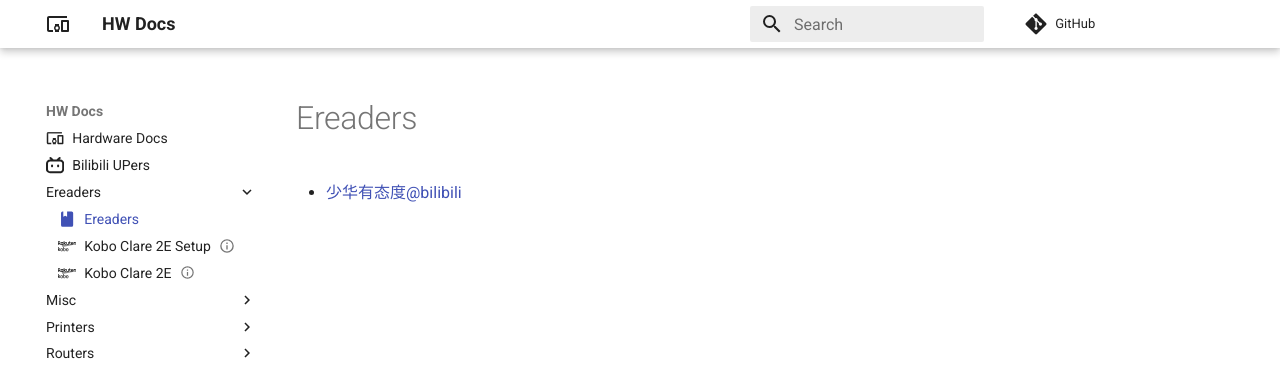
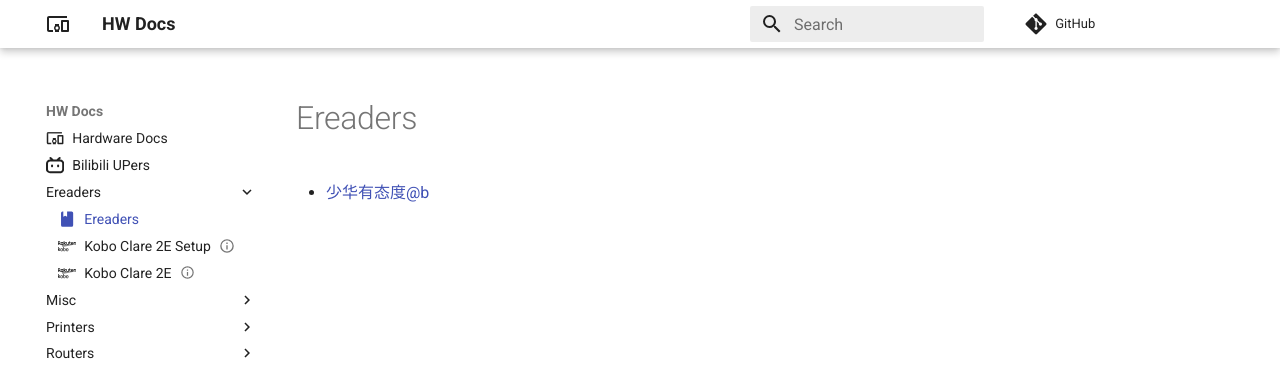
Before and after one commit to abotw/docs-hw, an MkDocs documentation site: the page built from docs/ereaders/ereaders.md, in a window 1280 px wide. Shown: the top 376 px of the page. Built offline with MkDocs 1.6.1 and Material for MkDocs 9.7.7, drawn with Linux system fonts in a browser that asks for light colours; comment, search, counter and statistics services are not loaded.

Commit message:
[+] ereaders

```diff
--- a/docs/ereaders/ereaders.md
+++ b/docs/ereaders/ereaders.md
@@ -3,4 +3,4 @@ title: Ereaders
 icon: material/book
 ---
 
--   [少华有态度@bilibili](https://space.bilibili.com/9247173)
+-   [少华有态度@b](https://space.bilibili.com/9247173)
```
